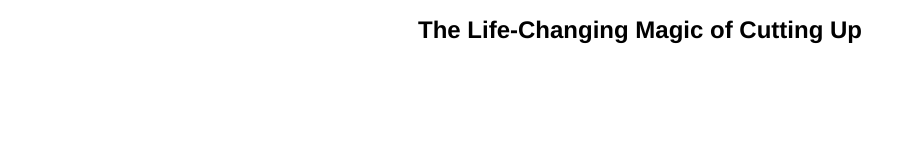
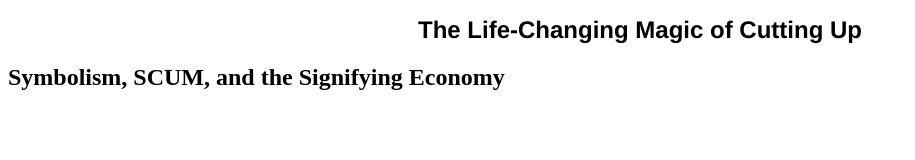
Before and after one commit to vsgroyper/tlcmocu, a plain HTML site: page index.html in a window 1280 px wide. Shown: the whole page, without its empty margins (0-915 px from the left). Drawn offline with Linux system fonts and the light colour scheme.

Commit message:
Update index.html

```diff
--- a/index.html
+++ b/index.html
@@ -8,5 +8,6 @@
       The Life-Changing Magic of Cutting Up
     </title>
     <h1>The Life-Changing Magic of Cutting Up</h1>
+    <h2>Symbolism, SCUM, and the Signifying Economy</h2>
   </body>
 </html>
```
